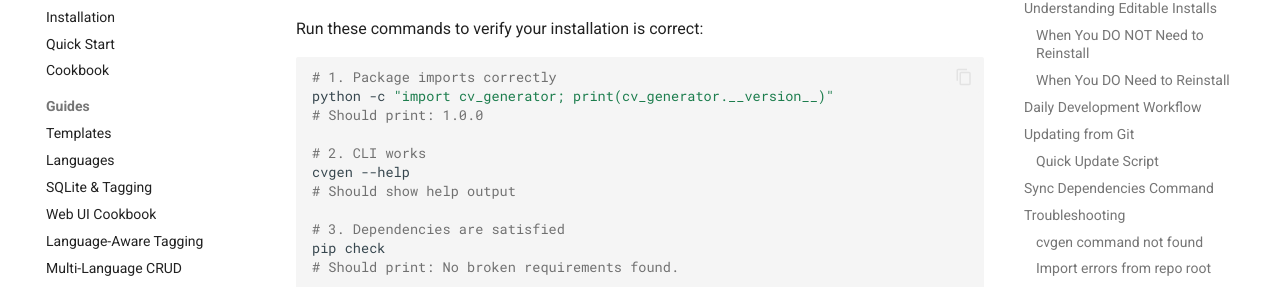
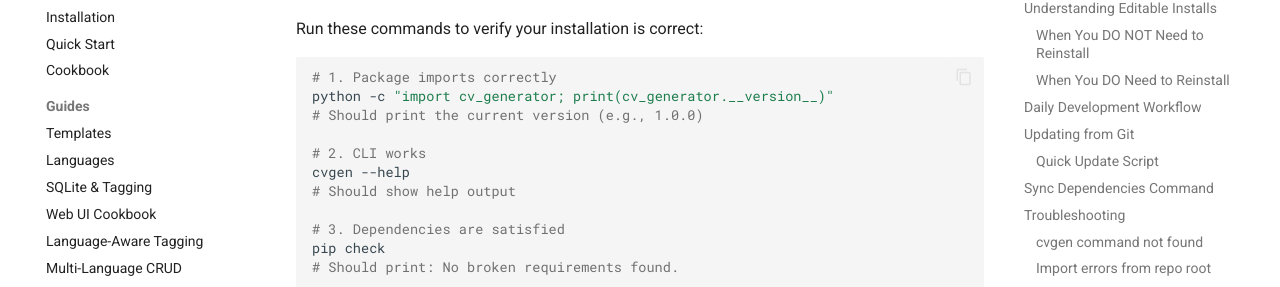
Before and after one commit to Raminyazdani/cv_generator, an MkDocs documentation site: the page built from docs/development-workflow.md, in a window 1280 px wide and 900 px high, scrolled down 4841 px. Shown: the part 154-441 px from the top of the window. Built offline with MkDocs 1.6.1 and Material for MkDocs 9.7.7, drawn with Linux system fonts in a browser that asks for light colours; comment, search, counter and statistics services are not loaded.

````diff
--- a/docs/development-workflow.md
+++ b/docs/development-workflow.md
@@ -211,7 +211,7 @@ Run these commands to verify your installation is correct:
 ```bash
 # 1. Package imports correctly
 python -c "import cv_generator; print(cv_generator.__version__)"
-# Should print: 1.0.0
+# Should print the current version (e.g., 1.0.0)
 
 # 2. CLI works
 cvgen --help
````
Also changed, not shown: 1 other file.
